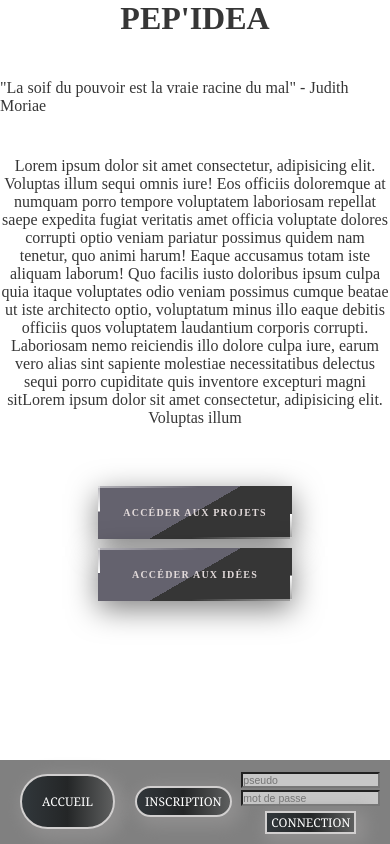
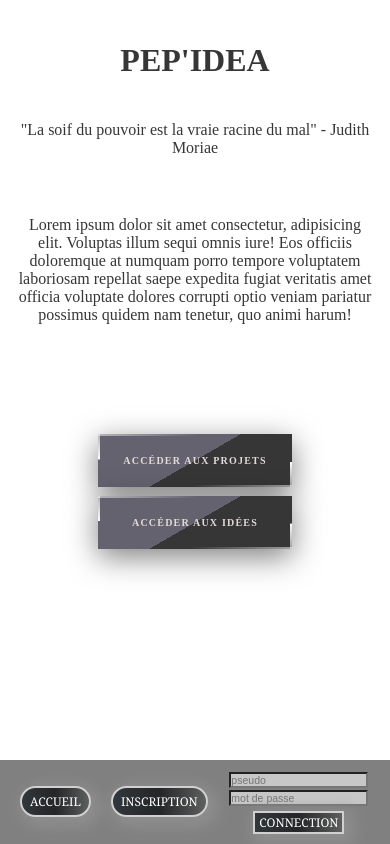
Before and after one commit to WildCodeSchool/remote-fr-q2p3-digico-front, a React (Create React App) app: page / in a window 390 px wide. Built offline with nearby package versions, Linux system fonts and the light colour scheme.

Commit message:
css reviewed

```diff
--- a/src/components/IdeasCard.css
+++ b/src/components/IdeasCard.css
@@ -7,7 +7,7 @@
     margin-left: 2%;
     margin-right: 2%;
     border-radius: 5px;
-    background-color: rgb(34,127,186,.2);
+    background-color: rgb(34,127,186,.1);
 }
 .idea_header {
     color: #227FBA;
--- a/src/components/Navbar.css
+++ b/src/components/Navbar.css
@@ -4,6 +4,7 @@
         display: flex;
         flex-direction: row;
         justify-content: space-around;
+        margin-top: 1%;
     }
 
     .logoLink {
--- a/src/components/footer/SubscribeFooter.css
+++ b/src/components/footer/SubscribeFooter.css
@@ -11,7 +11,7 @@ height: 10vh;
 
 }
 
-.button_welcome{
+.button_welcome_subscribe{
 margin-left: 20px;
 text-align: center;
 margin-top: auto;
--- a/src/components/footer/SubscribeFooter.jsx
+++ b/src/components/footer/SubscribeFooter.jsx
@@ -6,7 +6,7 @@ import './SubscribeFooter.css'
 function SubscribeFooter() {
     return (
         <div className="subscribeFooter">
-            <Link to='/'  className="button_welcome">ACCUEIL</Link>
+            <Link to='/'  className="button_welcome_subscribe">ACCUEIL</Link>
             <Link to='/inscription'  className="button_inscription">INSCRIPTION</Link>
 
             <form className="connection">
--- a/src/pages/Idea/CreateIdea.jsx
+++ b/src/pages/Idea/CreateIdea.jsx
@@ -1,10 +1,12 @@
 import React from 'react';
 import "./CreateIdea.css";
+import ConnectFooter from '../../components/footer/ConnectFooter'
 
 function CreateIdea() {
     return (
         <div>
             Ceci est la page de création de l'idée
+            <ConnectFooter/>
         </div>
     )
 }
--- a/src/pages/Welcome/Welcome.css
+++ b/src/pages/Welcome/Welcome.css
@@ -9,17 +9,18 @@
     }
 
     .pepidea {
-        margin-bottom: 5vh;
+        margin: 5vh;
         color: var(--second-color);
     }
 
     .quote {
         margin-bottom: 5vh;
         color: var(--second-color);
+        text-align: center;
     }
 
     .presentation {
-        margin-bottom: 7vh;
+        margin: 2vh;
         color: var(--second-color);
         text-align: center;
     }
@@ -28,7 +29,7 @@
 .buttonWelcome {
     display: flex;
     flex-direction: column;
-    margin-bottom: 2vh;
+    margin-top: 11vh;
 }
 
 .linkWelcome {
--- a/src/pages/Welcome/Welcome.jsx
+++ b/src/pages/Welcome/Welcome.jsx
@@ -10,7 +10,7 @@ function Welcome() {
         <p className="quote">"La soif du pouvoir est la vraie racine du mal" - Judith Moriae</p>
 
 
-        <p className="presentation">Lorem ipsum dolor sit amet consectetur, adipisicing elit. Voluptas illum sequi omnis iure! Eos officiis doloremque at numquam porro tempore voluptatem laboriosam repellat saepe expedita fugiat veritatis amet officia voluptate dolores corrupti optio veniam pariatur possimus quidem nam tenetur, quo animi harum! Eaque accusamus totam iste aliquam laborum! Quo facilis iusto doloribus ipsum culpa quia itaque voluptates odio veniam possimus cumque beatae ut iste architecto optio, voluptatum minus illo eaque debitis officiis quos voluptatem laudantium corporis corrupti. Laboriosam nemo reiciendis illo dolore culpa iure, earum vero alias sint sapiente molestiae necessitatibus delectus sequi porro cupiditate quis inventore excepturi magni sitLorem ipsum dolor sit amet consectetur, adipisicing elit. Voluptas illum</p>
+        <p className="presentation">Lorem ipsum dolor sit amet consectetur, adipisicing elit. Voluptas illum sequi omnis iure! Eos officiis doloremque at numquam porro tempore voluptatem laboriosam repellat saepe expedita fugiat veritatis amet officia voluptate dolores corrupti optio veniam pariatur possimus quidem nam tenetur, quo animi harum!</p>
 
         <div className="buttonWelcome">
             <Link to="/liste-projet" className="linkWelcome">
```
